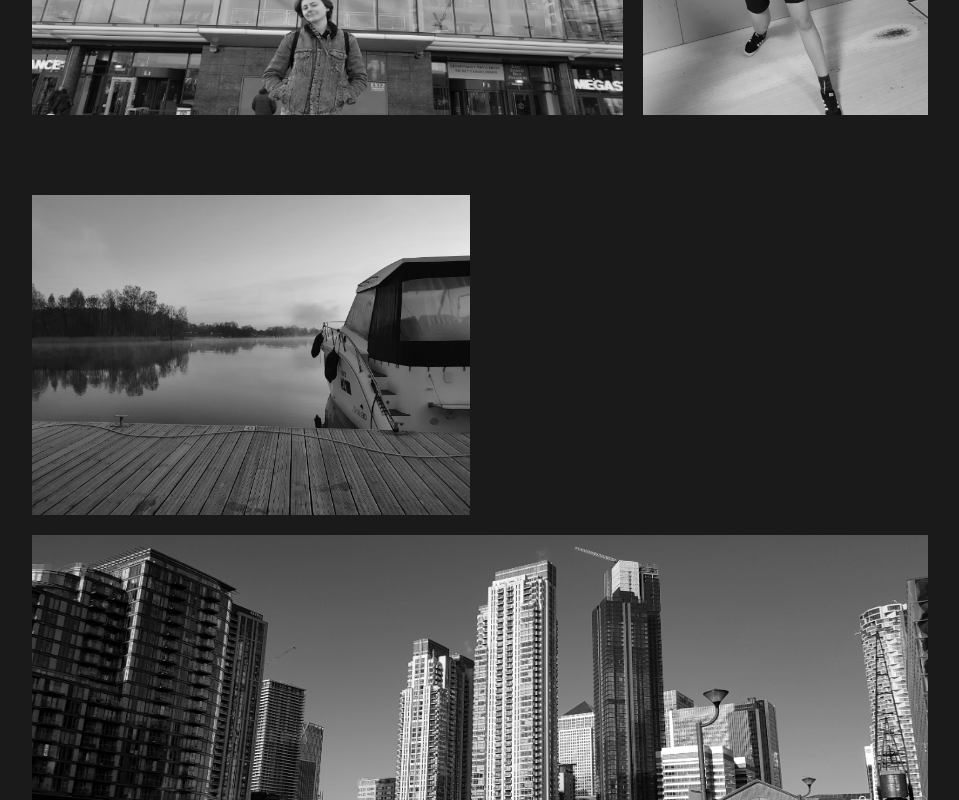
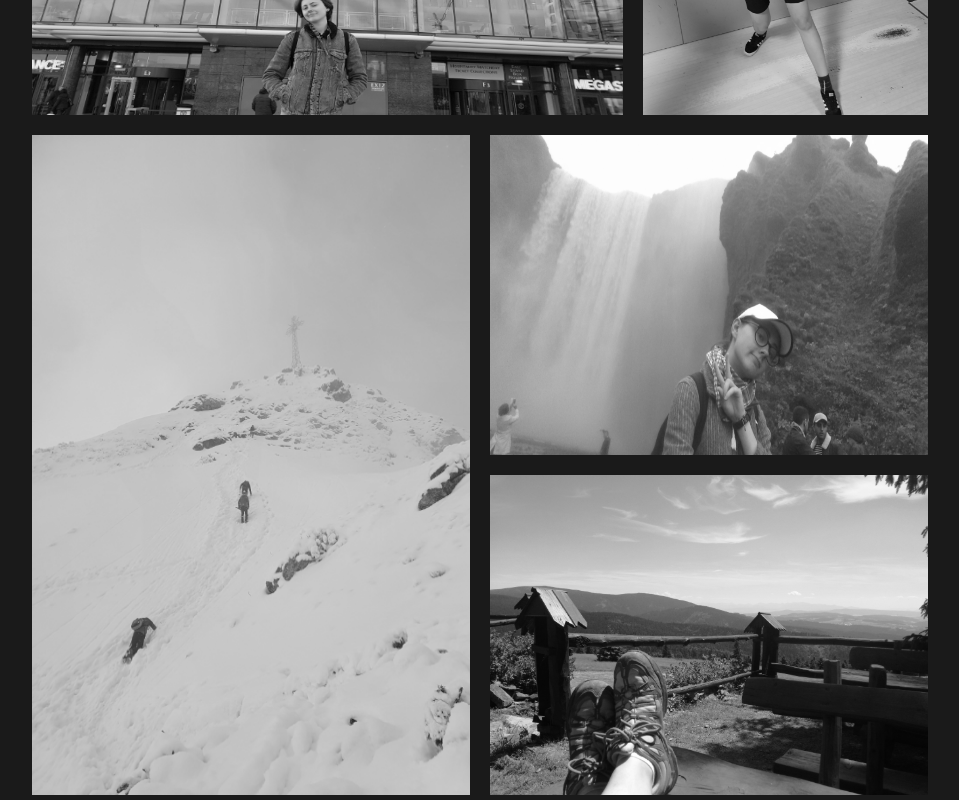
Before and after one commit to FutureInventor/Portfolio-Page, a Next.js app: page /about in a window 1280 px wide. Shown: the part 5140-5940 px from the top of the page, without its empty margins (160-1119 px from the left). Built offline with nearby package versions, Linux system fonts and the light colour scheme.

Commit message:
fix: about page issue
fix photogird

```diff
--- a/pages/about.tsx
+++ b/pages/about.tsx
@@ -12,7 +12,6 @@ import Head from '@shared/components/Head';
 const About: NextPage = () => (
 	<main className={styles.aboutContainer}>
 		<Head title="About me" />
-		{/* // !@ TODO: Fix something here I don't know what's wrong but something is not working properly  */}
 		<div className={styles.content}>
 			<section className={styles.summary}>
 				<Fade>
@@ -68,6 +67,7 @@ const About: NextPage = () => (
 						<br />
 						Hover on photo in order to get more details.
 					</h2>
+					{/* // !@ issue here */}
 					<VPhotoGrid />
 				</section>
 			</Fade>
--- a/src/shared/components/PhotoGrid/utils.ts
+++ b/src/shared/components/PhotoGrid/utils.ts
@@ -17,6 +17,10 @@ import {
 	skiSwissPhoto,
 	swissMurrenPhoto,
 	walesPhoto,
+	giewontPhoto,
+	icelandWaterfallPhoto,
+	rysiankaPhoto,
+	sushiPhoto,
 } from '@shared/assets/index';
 
 export const photos = [
@@ -118,14 +122,46 @@ export const photos = [
 	},
 	{
 		id: 13,
-		styleName: 'victoria',
+		styleName: 'cross',
+		date: 'Date: 04.2021',
+		caption: 'Place: Giewont 1895 m MSL, Zakopane',
+		imageSrc: giewontPhoto,
+		imageAlt: 'Photo of climbing on Giewont in winter',
+	},
+	{
+		id: 14,
+		styleName: 'waterfall',
+		date: 'Date: 08.2017',
+		caption: 'Place: Selijalandsfoss, Iceland',
+		imageSrc: icelandWaterfallPhoto,
+		imageAlt: 'Photo of Canary Wharf',
+	},
+	{
+		id: 19,
+		styleName: 'boots',
+		date: 'Date: 06.2019',
+		caption: 'Place: Rysianka 1290 m MSL, Beskid Żywiecki',
+		imageSrc: rysiankaPhoto,
+		imageAlt: 'Photo of mountains seen from Rysianka',
+	},
+	{
+		id: 20,
+		styleName: 'sushi',
+		date: 'Date: 10.2019',
+		caption: 'Place: Momo Cafe, London',
+		imageSrc: sushiPhoto,
+		imageAlt: 'Photo of sushi',
+	},
+	{
+		id: 21,
+		styleName: 'monument',
 		date: 'Date: 07.2019',
 		caption: 'Place: Victoria Memorial, London',
 		imageSrc: londonVictoryPhoto,
 		imageAlt: 'Photo of Victoria Memorial',
 	},
 	{
-		id: 14,
+		id: 22,
 		styleName: 'lake',
 		date: 'Date: 05.2021',
 		caption: 'Place: Tajty Lake, Wilkasy',
```
